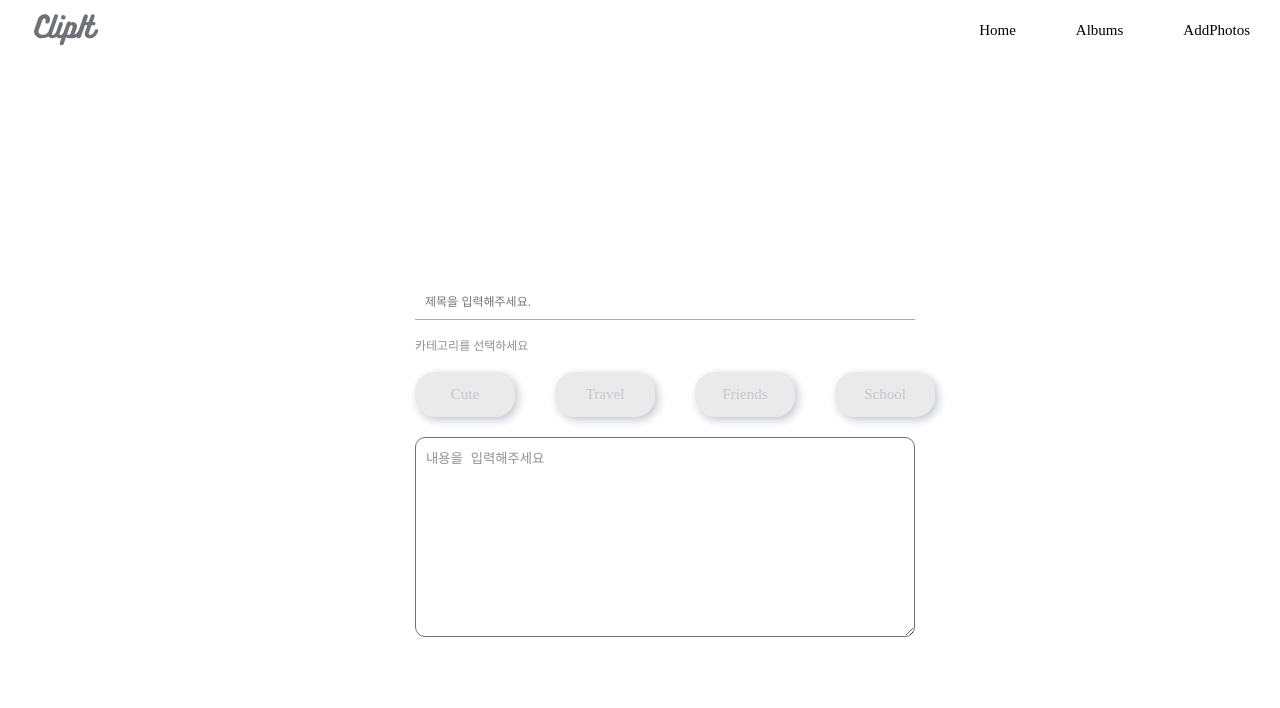
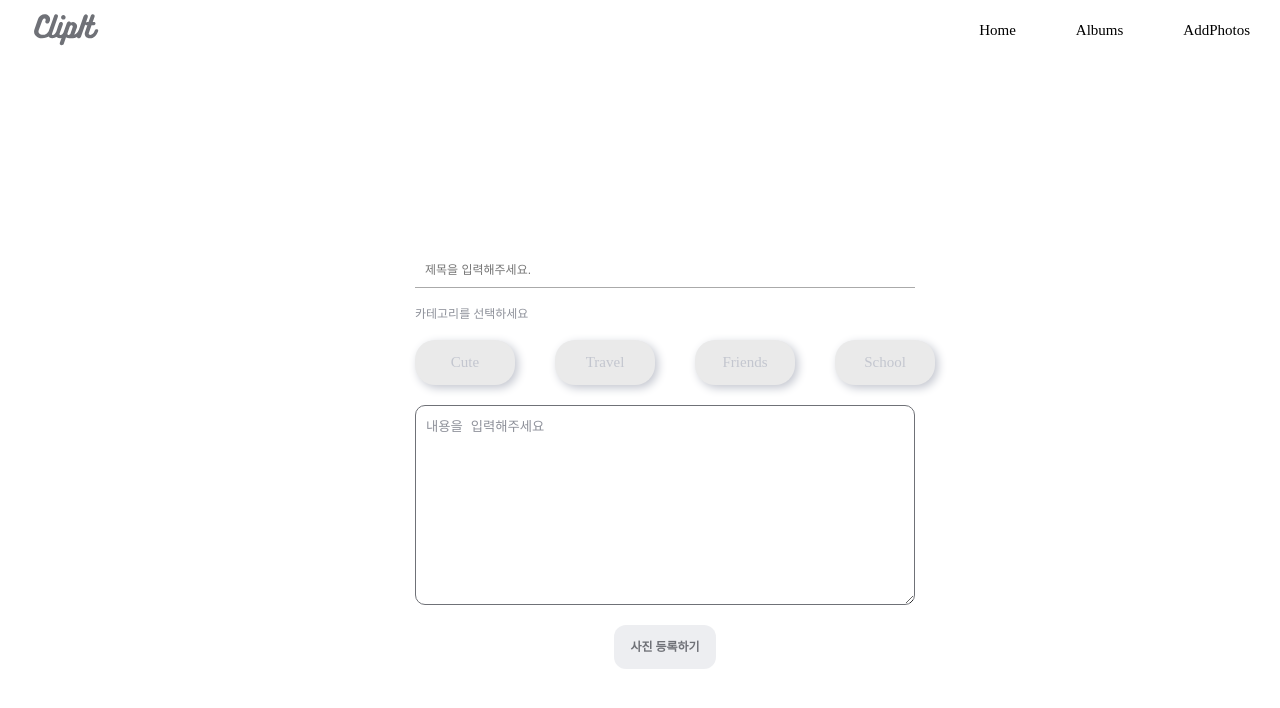
Before and after one commit to hae2ni/CapstoneDesign1, a React (Vite) app in the folder photobook/: page /summaryphoto in a window 1280 px wide. Shown: the top 708 px of the page. Built offline with nearby package versions, Linux system fonts and the light colour scheme.

Commit message:
feat: addnewFileBtn

```diff
--- /dev/null
+++ b/photobook/src/components/addphotos/AddPhotoBtn.tsx
@@ -0,0 +1,24 @@
+import styled from "styled-components";
+import { rowFlex } from "../../styles/common";
+import { useFileStore } from "../../core/useFileStore";
+
+export default function AddPhotoBtn() {
+  const addNewFile = useFileStore((state) => state.addNewFile);
+  return <Button onClick={addNewFile}>사진 등록하기</Button>;
+}
+
+const Button = styled.button`
+  ${rowFlex}
+  width: fit-content;
+  padding: 1.6rem;
+  background-color: rgba(195, 198, 207, 0.3);
+  border-radius: 1.2rem;
+  color: #6f7177;
+  font-weight: bold;
+  cursor: pointer;
+
+  &:hover {
+    color: white;
+    background-color: rgba(195, 198, 207, 0.7);
+  }
+`;
--- a/photobook/src/components/addphotos/PhotoSummary.tsx
+++ b/photobook/src/components/addphotos/PhotoSummary.tsx
@@ -2,6 +2,7 @@ import styled from "styled-components";
 import { columnFlex, rowFlex } from "../../styles/common";
 import Category from "./Category";
 import { useFileStore } from "../../core/useFileStore";
+import AddPhotoBtn from "./AddPhotoBtn";
 
 export default function PhotoSummary() {
   const title = useFileStore((state) => state.title);
@@ -32,6 +33,7 @@ export default function PhotoSummary() {
         onChange={handleSummary}
         placeholder="내용을 입력해주세요"
       />
+      <AddPhotoBtn />
     </Container>
   );
 }
```
Also changed, not shown: photobook/src/components/addphotos/PhotoUpload.tsx (+0 -9 lines).
